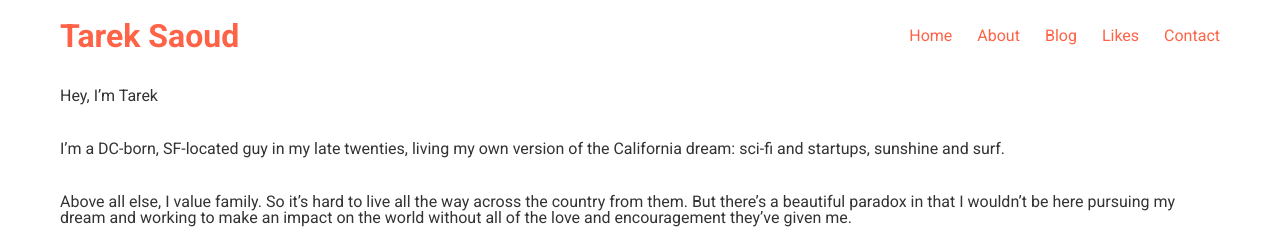
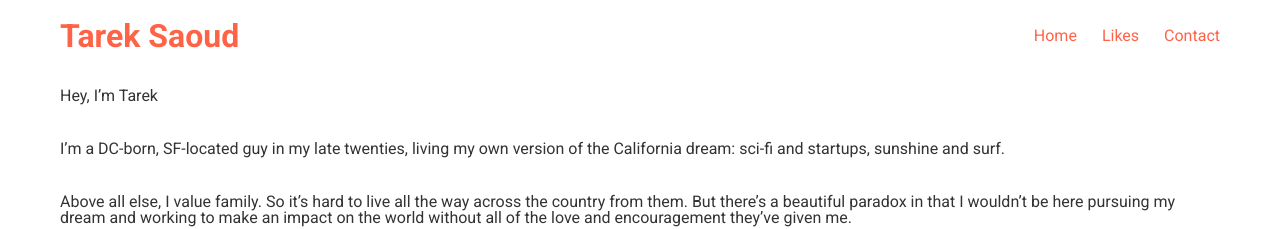
Before and after one commit to tarekgs/tarekgs.github.io, a Jekyll site: the page built from index.html, in a window 1280 px wide. Shown: the top 229 px of the page. Built offline with Jekyll 4.4.1, drawn with Linux system fonts in a browser that asks for light colours.

Commit message:
Update default.html

```diff
--- a/_layouts/default.html
+++ b/_layouts/default.html
@@ -24,8 +24,8 @@
             <h1>{{ site.title }}</h1>
             <nav>
                 <a href="{{ '/' | relative_url }}">Home</a>
-                <a href="{{ '/about' | relative_url }}">About</a>
-                <a href="{{ '/blog' | relative_url }}">Blog</a>
+                <!-- <a href="{{ '/about' | relative_url }}">About</a> -->
+                <!-- <a href="{{ '/blog' | relative_url }}">Blog</a> -->
                 <a href="{{ '/likes' | relative_url }}">Likes</a>
                 <a href="{{ '/contact' | relative_url }}">Contact</a>
             </nav>
```
